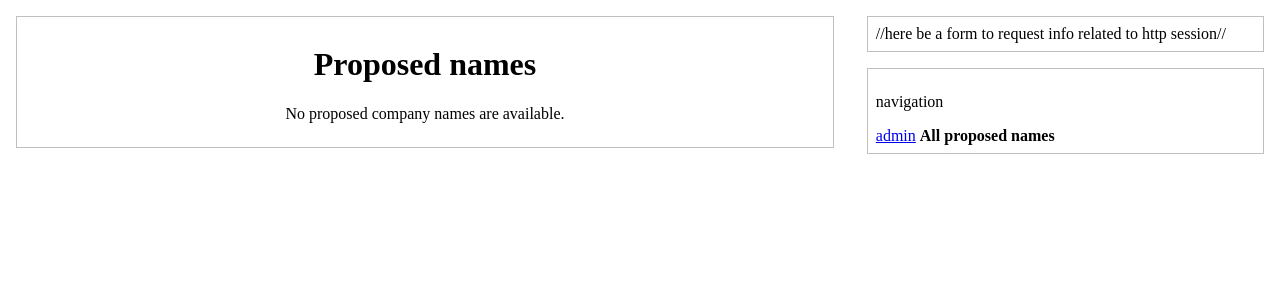
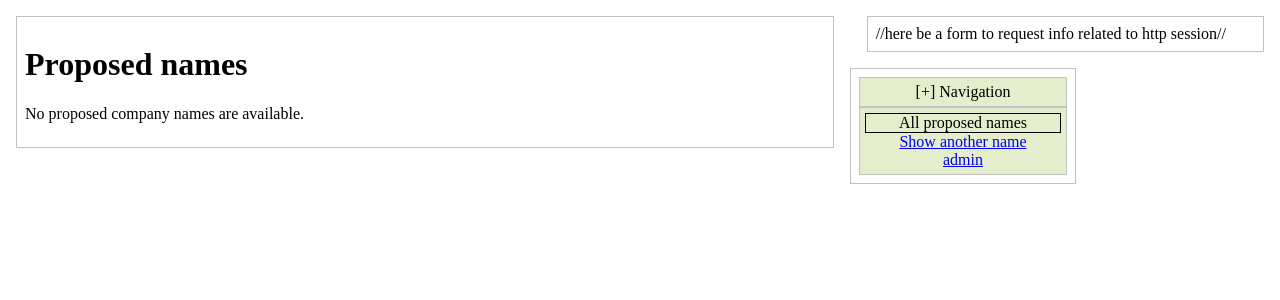
Before and after one commit to feth/_noname, a Django app: page / in a window 1280 px wide. Shown: the top 300 px of the page. Run offline with Django 3.2, Linux system fonts and the light colour scheme; data that the repository does not hold is empty; parts of the project's set-up code (start-up, migrations or seed data) failed here and were passed over.

Commit message:
more html work.

```diff
--- a/templates/noname/header.html
+++ b/templates/noname/header.html
@@ -26,11 +26,33 @@ $(document).ready(function(){
             show_avail = true;
         }
     });
+   var show_nav = true;
+    $("#show_nav").click(function(){
+        $("#navigation").slideToggle("slow");
+        if (show_nav) {
+            $("#show_nav").text("[+] Navigation");
+            show_nav = false;
+        } else {
+            $("#show_nav").text("[-] Navigation");
+            show_nav = true;
+        }
+    });
+   var show_illus = true;
+    $("#show_illus").click(function(){
+        $("#illustration").slideToggle("slow");
+        if (show_illus) {
+            $("#show_illus").text("[+] Illustration");
+            show_illus = false;
+        } else {
+            $("#show_illus").text("[-] Illustration");
+            show_illus = true;
+        }
+    });
 });
 </script>
 
 <style type="text/css">
-div#contents
+div.content
 {
 float: left;
 border: thin silver solid;
@@ -52,6 +74,12 @@ padding:5px;
 background:#e5eecc;
 border:solid 1px #c3c3c3;
 }
+.trigger:hover
+{
+background:#ffffff;
+border:solid 1px #000;
+cursor:pointer;
+}
 div#explanation
 {
 width: 30em;
@@ -60,9 +88,12 @@ div#availtitle
 {
 width: 10em;
 }
-div#text_explanation
+div#nav
 {
-height:120px;
+width: 13em;
+}
+div#text_explanation,div#illustration
+{
 display:none;
 }
 td.avail,td.unavail
--- a/templates/noname/nav.html
+++ b/templates/noname/nav.html
@@ -1,12 +1,16 @@
-<div id="nav" style="float: right; width: 30%; border: thin silver solid; margin: 0.5em; padding: 0.5em;">
-<p>navigation</p>
-<span><a href="/admin">admin</a></span>
+<div class="content" id="nav">
+<p class="trigger" id="show_nav">[+] Navigation</p>
+<div class="foldable" id="navigation">
 {% if "index" in skip %}
-<b>All proposed names</b>
+<span style="display:block; border: solid 1px;" title="You are here">All proposed names</span>
 {% else %}
-<span><a href="/">All proposed names</a></span>
+<span style="display:block;"><a href="/" title="See all proposed names in line">All proposed names</a></span>
 {% endif %}
 {% if not "next" in skip %}
-<span><a href="/noname/next">Show another name</a></span>
+<span style="display:block;"><a href="/noname/next" title="See an other proposed name">Show another name</a></span>
+{% else %}
+<span style="display:block;"><a href="/noname/next" title="See a random proposed name">Show another name</a></span>
 {% endif %}
+<span style="display:block;"><a href="/admin" title="This is where admins go">admin</a></span>
 </div>
+</div>
```
Also changed, not shown: templates/noname/detail.html (+43 -3 lines).
